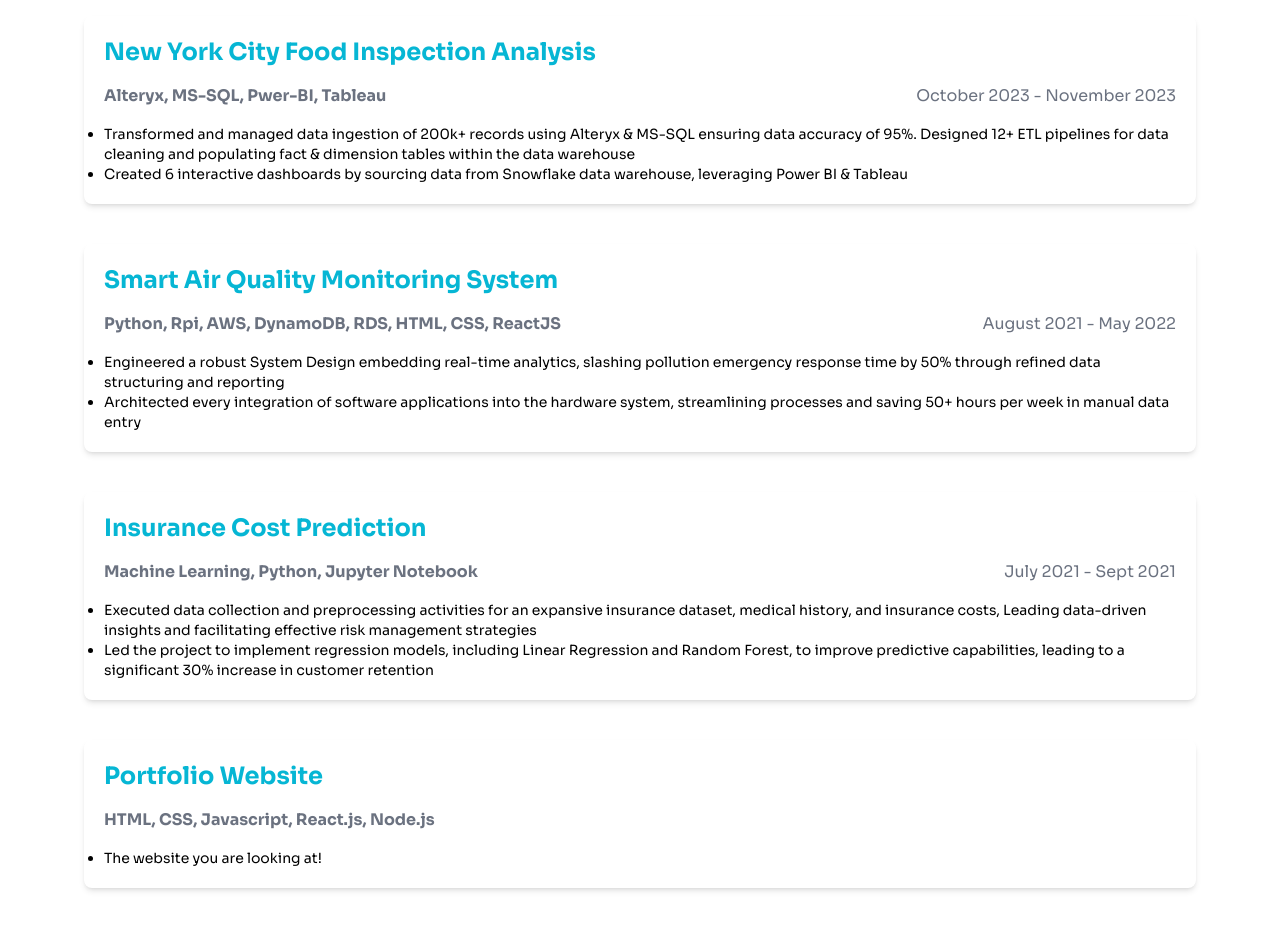
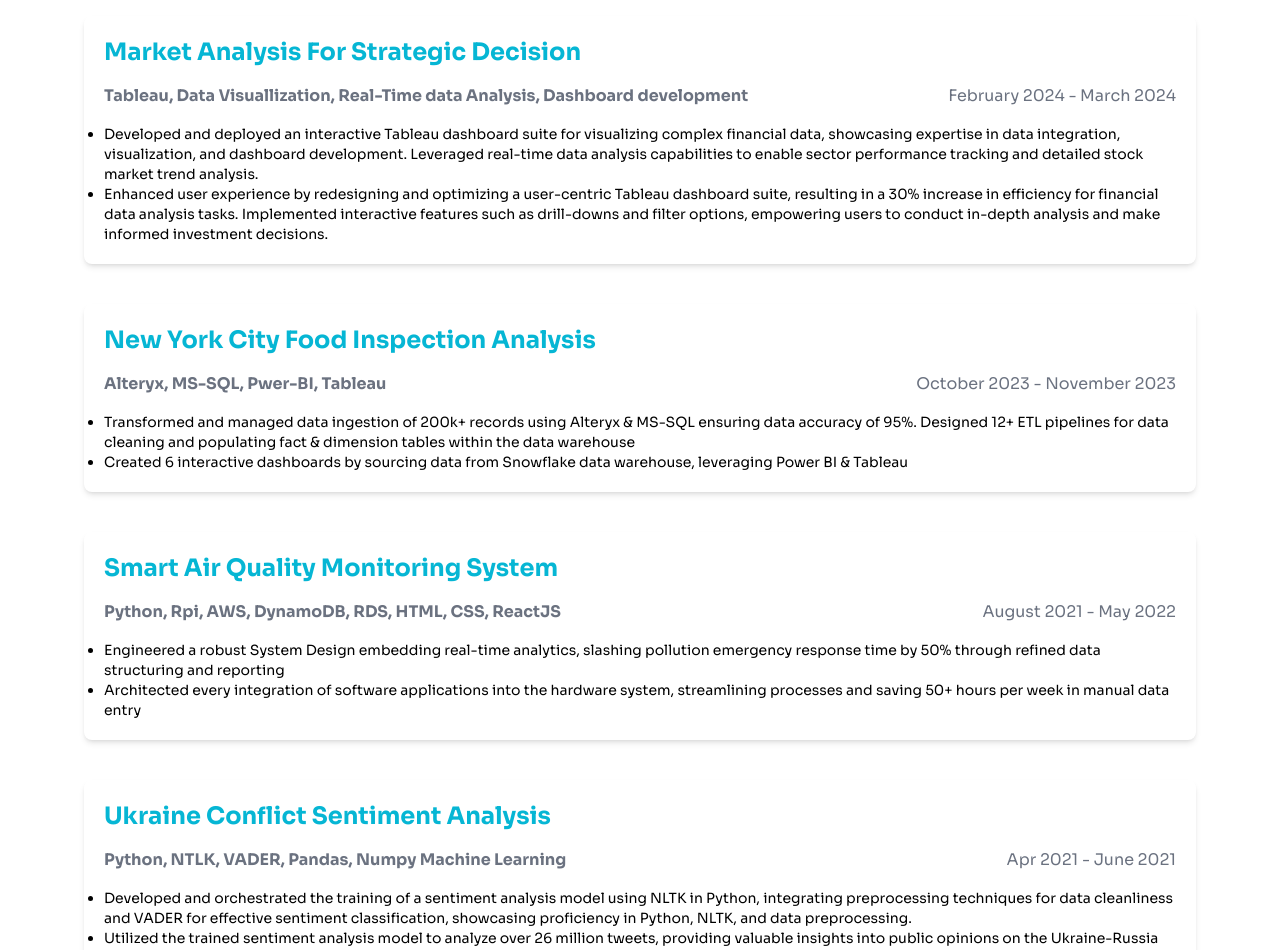
Before and after one commit to ShriiiGaikwad/SG_Portfolio, a React (Create React App) app: page / in a window 1280 px wide. Shown: the part 1860-2810 px from the top of the page. Built offline with nearby package versions, Linux system fonts and the light colour scheme.

Commit message:
project update

```diff
--- a/package.json
+++ b/package.json
@@ -1,5 +1,5 @@
 {
-  "homepage": "https://github.com/ShriiiGaikwad/SG_Portfolio",
+  "homepage": "https://shriiigaikwad.github.io/SG_Portfolio/",
   "name": "sg-portfolio",
   "version": "0.1.0",
   "private": false,
--- a/public/index.html
+++ b/public/index.html
@@ -2,7 +2,7 @@
 <html lang="en">
   <head>
     <meta charset="utf-8" />
-    <link rel="icon" href="%PUBLIC_URL%/favicon.ico" />
+    <link rel="icon" href="%PUBLIC_URL%/SG.ico" />
     <meta property='og:title' content='Title of the article'/>
     <meta property='og:image' content='./cover1.png'/>
     <meta name="viewport" content="width=device-width, initial-scale=1" />
@@ -13,7 +13,7 @@
     <meta name="type" content="Srigandhrav's portfolio">
     <!-- Page FavIcon -->
     <link
-      href="./favicon.ico"
+      href="./SG.ico"
       rel="shortcut icon "
       type="image/vnd.microsoft.icon"
     />
--- a/src/pages/projects.js
+++ b/src/pages/projects.js
@@ -48,6 +48,18 @@
 
 const experiences = [
   {
+    position: 'Tableau, Data Visuallization, Real-Time data Analysis, Dashboard development',
+    company: 'Market Analysis For Strategic Decision',
+    details: [
+      "Developed and deployed an interactive Tableau dashboard suite for visualizing complex financial data, showcasing expertise in data integration, visualization, and dashboard development. Leveraged real-time data analysis capabilities to enable sector performance tracking and detailed stock market trend analysis.",
+      "Enhanced user experience by redesigning and optimizing a user-centric Tableau dashboard suite, resulting in a 30% increase in efficiency for financial data analysis tasks. Implemented interactive features such as drill-downs and filter options, empowering users to conduct in-depth analysis and make informed investment decisions."
+    ],
+    date: 'February 2024 - March 2024',
+    //img: CP1,
+    //companyUrl: "https://www.veritas.com/"
+
+  },
+  {
     position: 'Alteryx, MS-SQL, Pwer-BI, Tableau',
     company: 'New York City Food Inspection Analysis',
     details: [
@@ -70,6 +82,17 @@
     date: 'August 2021 - May 2022',
     //img: CP2,
     //companyUrl: 'https://www.algoanalytics.com/'
+  },
+  {
+    position: 'Python, NTLK, VADER, Pandas, Numpy Machine Learning',
+    company: 'Ukraine Conflict Sentiment Analysis',
+    details: [
+      "Developed and orchestrated the training of a sentiment analysis model using NLTK in Python, integrating preprocessing techniques for data cleanliness and VADER for effective sentiment classification, showcasing proficiency in Python, NLTK, and data preprocessing.",
+      "Utilized the trained sentiment analysis model to analyze over 26 million tweets, providing valuable insights into public opinions on the Ukraine-Russia conflict and guiding future enhancements for multilingual sentiment recognition and global sentiment understanding, demonstrating skills in data analysis, interpretation, and guiding model improvements."
+    ],
+    date: 'Apr 2021 - June 2021',
+    //img: CP3,
+    //companyUrl: "https://about.google/"
   },
 
   {
```
Also changed, not shown: 1 other file (tests, documents, lock files or other folders).
